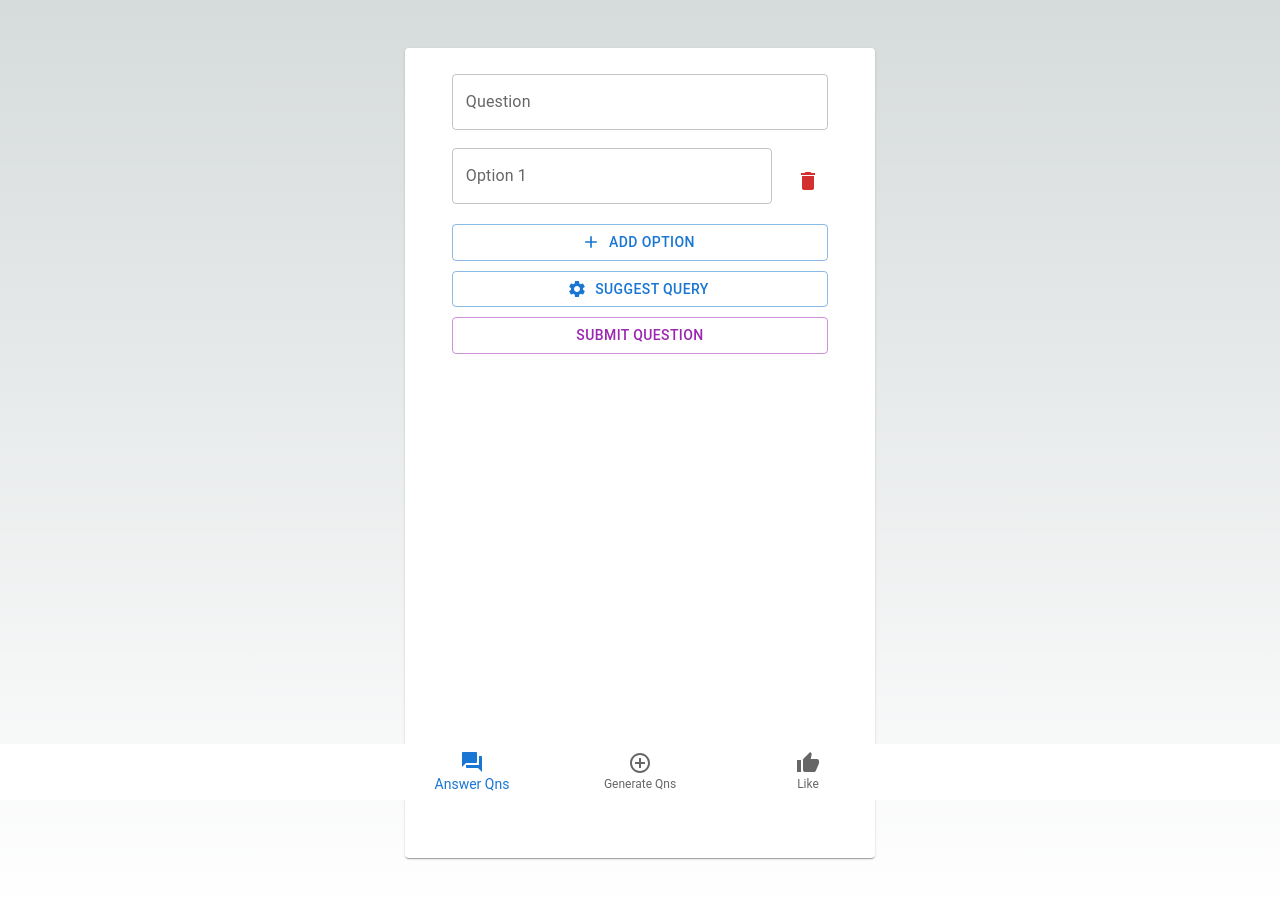
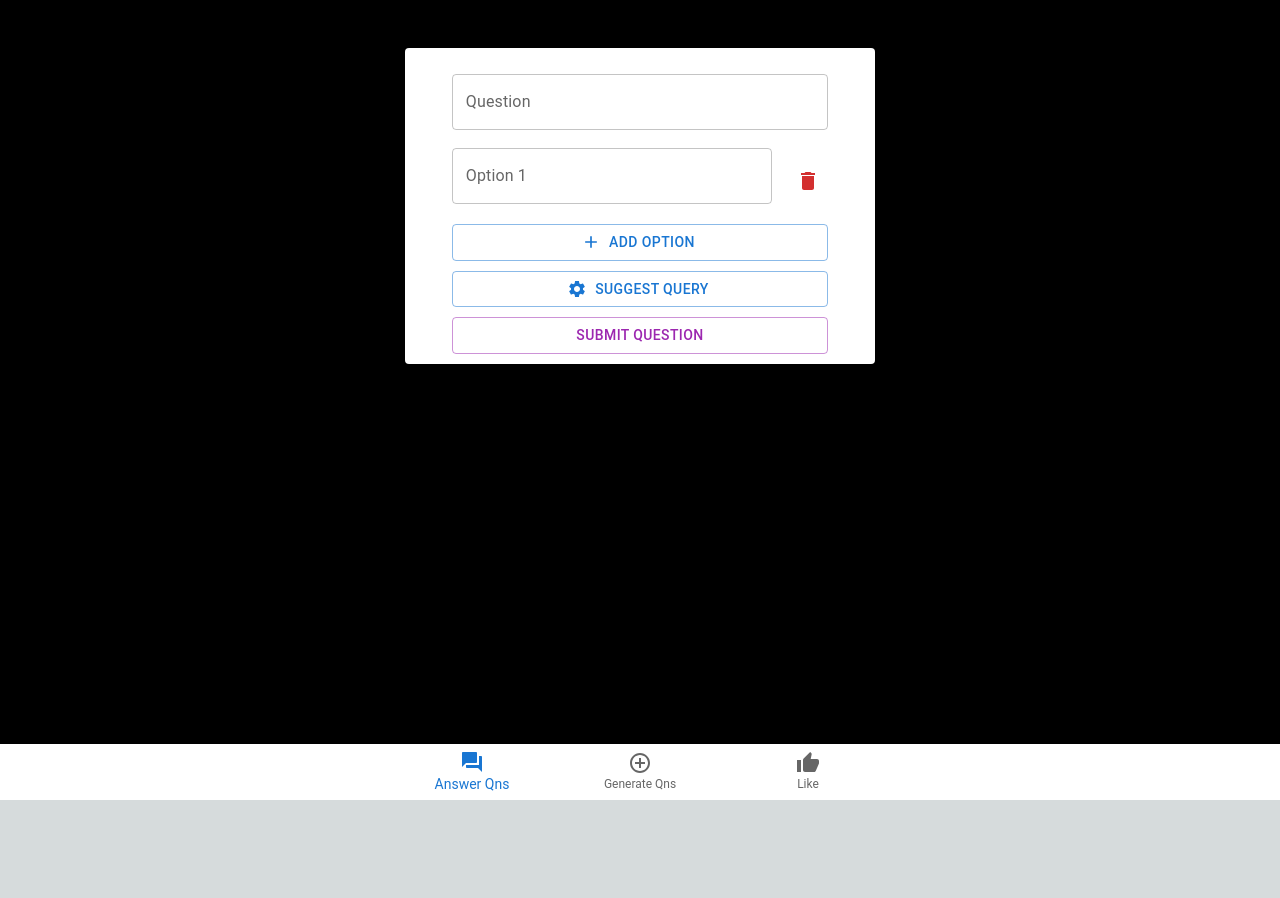
Before and after one commit to moroha29/HackAndRollFE, a Next.js app: page /generate in a window 1280 px wide. Shown: the top 898 px of the page. After the commit the page ends 800 px from the top, so only its background shows below. Built offline with nearby package versions, Linux system fonts and the light colour scheme.

Commit message:
generate css

```diff
--- a/app/generate/page.tsx
+++ b/app/generate/page.tsx
@@ -89,14 +89,14 @@
 
     return (
 
-        <div>
+        <div className='bg-black h-screen'>
 
-        <main className="flex min-h-screen flex-col items-center justify-between p-12">
+        <main className="flex flex-col items-center justify-between p-12">
         <div className="z-10 items-center justify-between font-mono text-sm lg:flex">
 
         <div>
-        <Card>
-                    <Box sx={{ width: "80%", justifyContent: "centre", alignItems: 'center', margin:"auto", marginTop :"10px"}} className="flex min-h-screen flex-col items-center justify-between">
+        <Card >
+            <Box sx={{ width: "80%", justifyContent: "centre", alignItems: 'center', margin:"auto", marginTop :"10px"}} className="flex flex-col items-center justify-between">
 
                 <Box component="form" onSubmit={handleSubmitQuestion}>
                     <TextField
```
Lines whose indentation alone changed are shown as unchanged.
